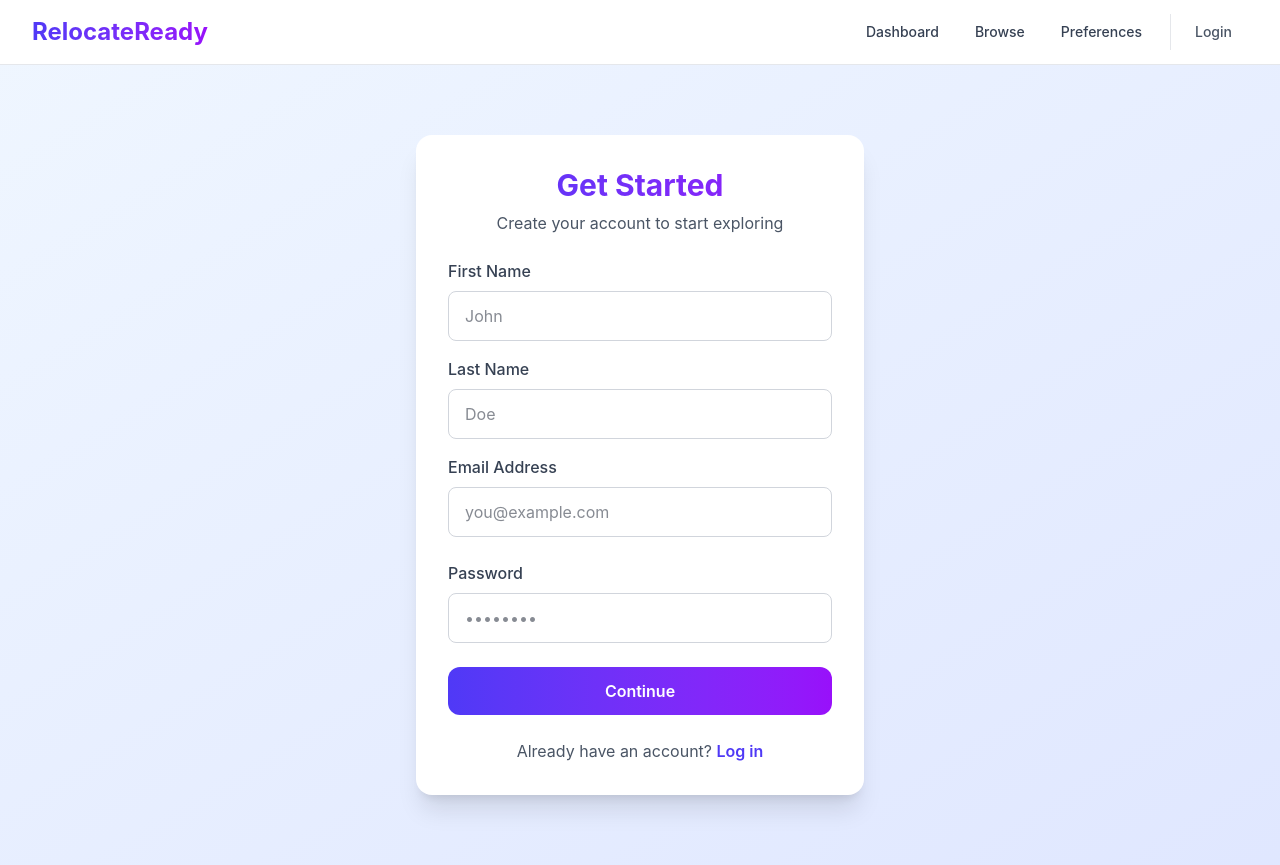
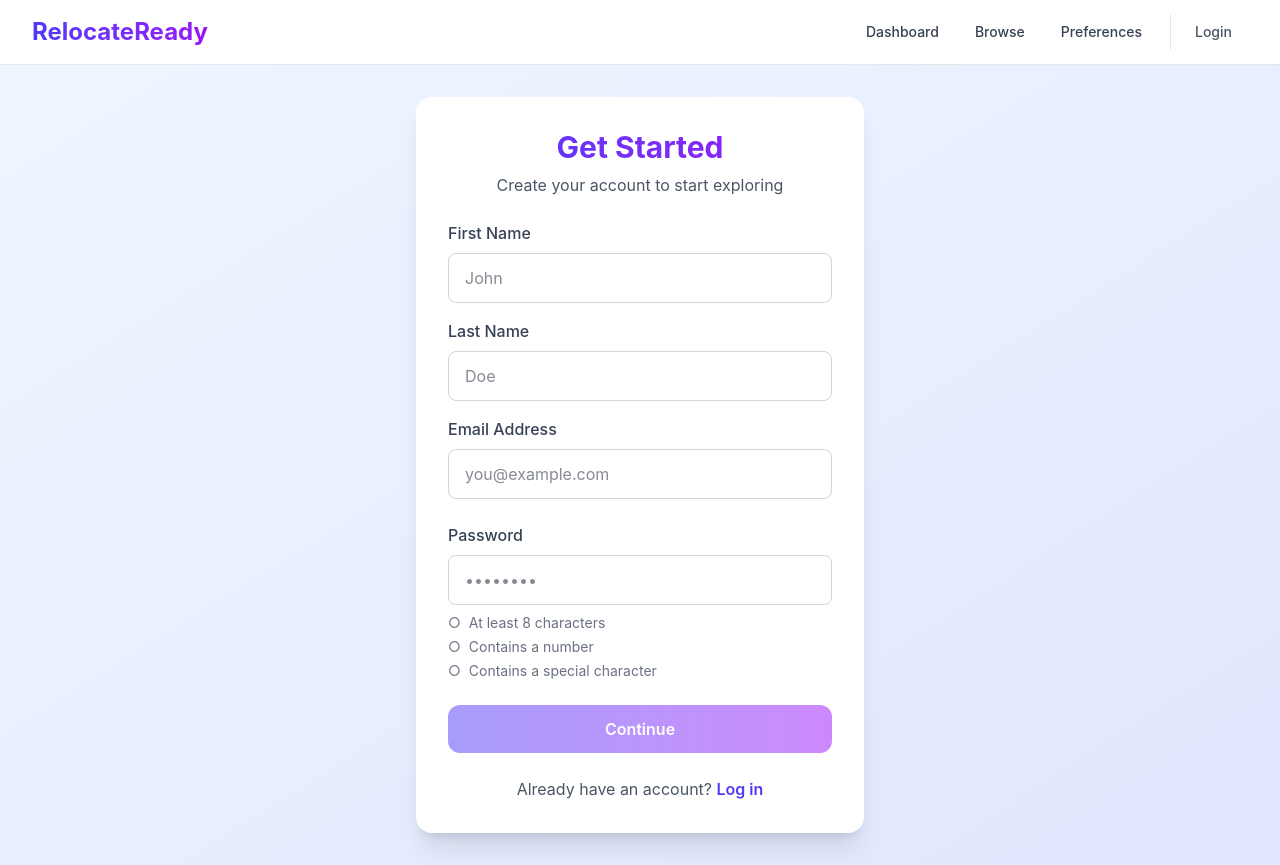
Before and after one commit to Jonathan-Jordan22/RelocateReady-Frontend, a Next.js app: page /signup in a window 1280 px wide. Built offline with nearby package versions, Linux system fonts and the light colour scheme; no server answers.

Commit message:
Add live passwrod requirement checklist to signup

```diff
--- a/app/signup/page.tsx
+++ b/app/signup/page.tsx
@@ -6,6 +6,15 @@ import { useRouter } from "next/navigation";
 import Link from "next/link";
 import NavBar from "../components/NavBar";
 
+const PASSWORD_RULES = [
+  { label: "At least 8 characters", test: (pw: string) => pw.length >= 8 },
+  { label: "Contains a number", test: (pw: string) => /\d/.test(pw) },
+  {
+    label: "Contains a special character",
+    test: (pw: string) => /[!@#$%^&*(),.?":{}|<>]/.test(pw),
+  },
+];
+
 export default function Signup() {
   const router = useRouter();
   const [firstName, setFirstName] = useState("");
@@ -13,6 +22,7 @@ export default function Signup() {
   const [email, setEmail] = useState("");
   const [password, setPassword] = useState("");
   const [error, setError] = useState("");
+  const passwordValid = PASSWORD_RULES.every((rule) => rule.test(password));
 
   const handleSubmit = async (e: React.FormEvent) => {
     e.preventDefault();
@@ -33,7 +43,20 @@ export default function Signup() {
         },
       );
 
-      if (!res.ok) throw new Error("Failed to create user");
+      if (!res.ok) {
+        const body = await res.json().catch(() => null);
+        const detail = body?.detail;
+
+        let message = "Something went wrong. Please try again.";
+        if (Array.isArray(detail)) {
+          message = detail
+            .map((d: { msg: string }) => d.msg.replace(/^Value error, /, ""))
+            .join(" ");
+        } else if (typeof detail === "string") {
+          message = detail;
+        }
+        throw new Error(message);
+      }
 
       const data = await res.json();
 
@@ -43,7 +66,7 @@ export default function Signup() {
       router.push("/dashboard");
     } catch (err) {
       console.error("Signup failed:", err);
-      setError("Something went wrong. Please try again.");
+      setError(err instanceof Error ? err.message : "Something went wrong. Please try again.");
     }
   };
 
@@ -137,12 +160,30 @@ export default function Signup() {
               className="w-full px-4 py-3 border border-gray-300 rounded-lg focus:outline-none focus:ring-2 focus:ring-indigo-500 focus:border-transparent transition text-gray-900"
               value={password}
               onChange={(e) => setPassword(e.target.value)}
+              aria-describedby="password-rules"
             />
+            <ul id="password-rules" className="mt-2 space-y-1">
+              {PASSWORD_RULES.map((rule) => {
+                const passed = rule.test(password);
+                return (
+                  <li
+                    key={rule.label}
+                    className={`flex items-center gap-2 text-sm transition-colors ${passed ? "text-green-600" : "text-gray-500"
+                      }`}
+                  >
+                    <span aria-hidden="true">{passed ? "✓" : "○"}</span>
+                    {rule.label}
+                    <span className="sr-only">{passed ? "(met)" : "(not met)"}</span>
+                  </li>
+                );
+              })}
+            </ul>
           </div>
 
           <button
             type="submit"
-            className="w-full py-3 bg-gradient-to-r from-indigo-600 to-purple-600 text-white rounded-xl font-semibold hover:shadow-lg hover:scale-[1.02] transition-all cursor-pointer"
+            className="w-full py-3 bg-gradient-to-r from-indigo-600 to-purple-600 text-white rounded-xl font-semibold hover:shadow-lg hover:scale-[1.02] transition-all cursor-pointer disabled:opacity-50 disabled:cursor-not-allowed disabled:hover:scale-100"
+            disabled={!passwordValid}
           >
             Continue
           </button>
```
